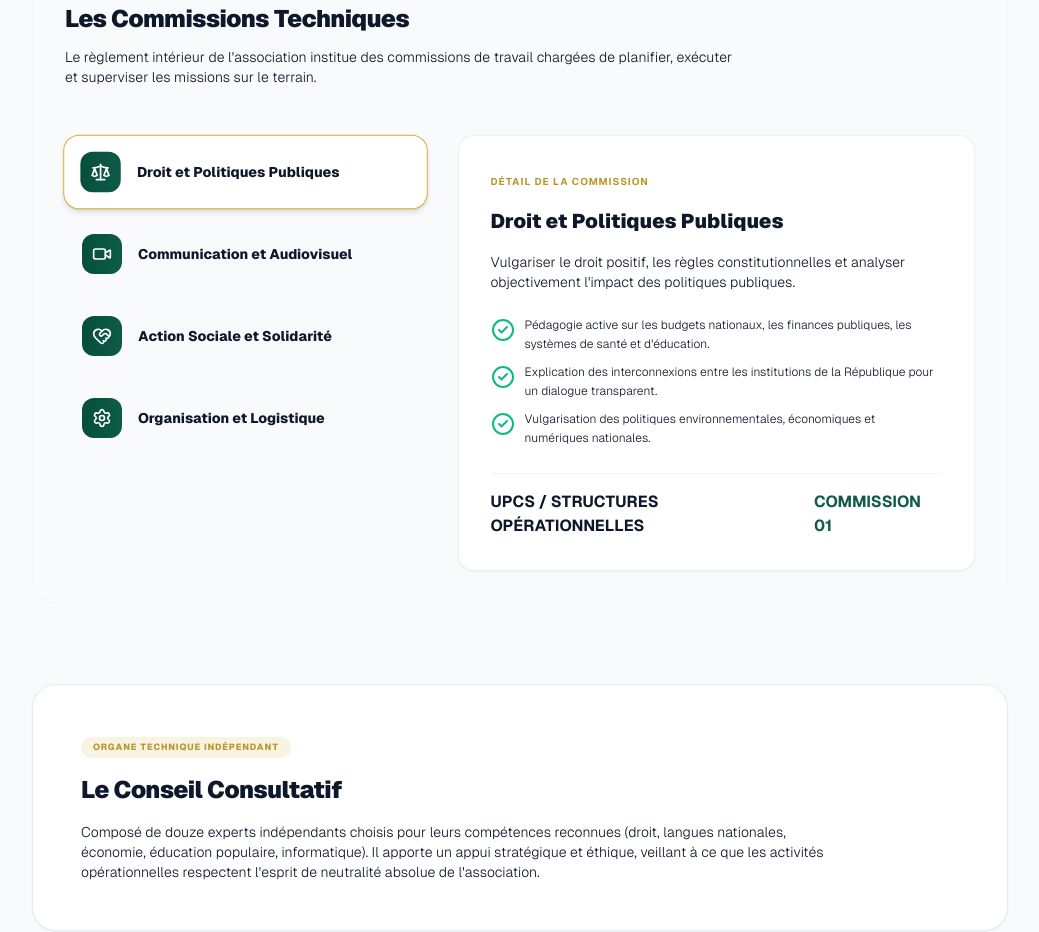
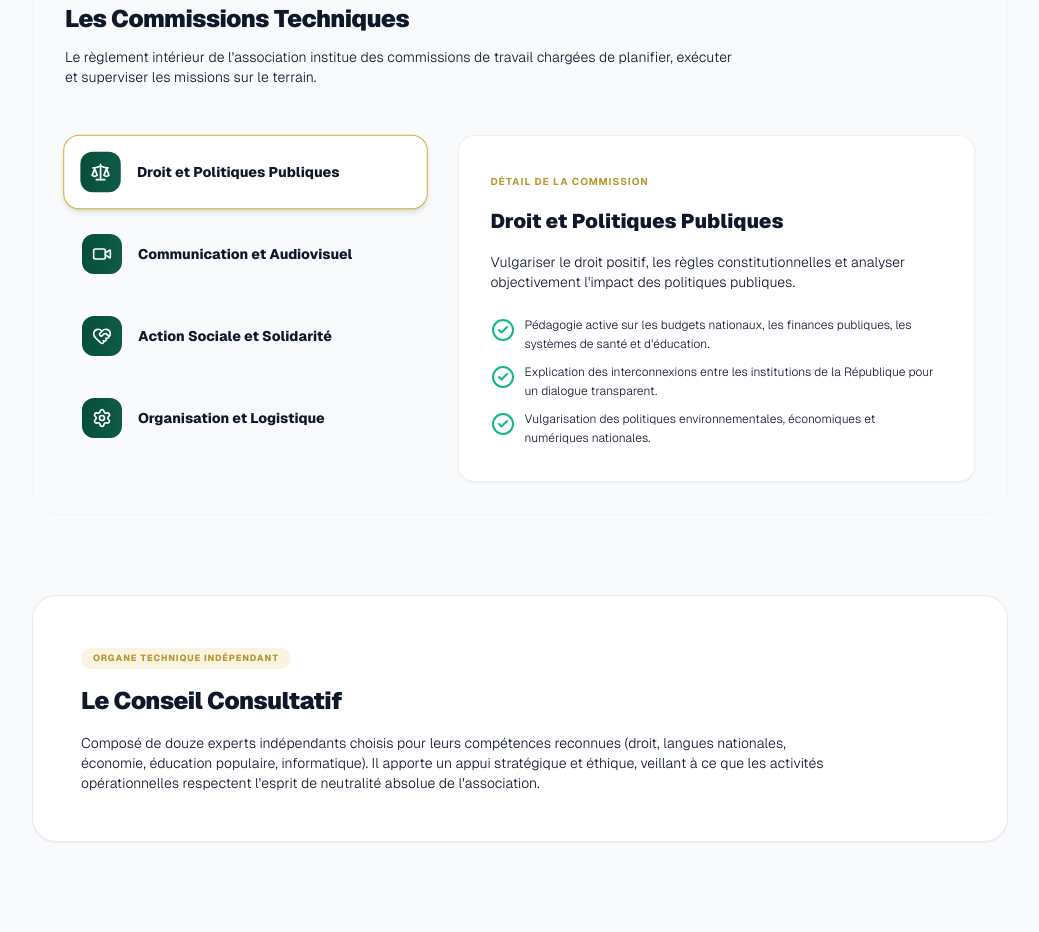
Before and after one commit to papemor94/xam-yoonu-reew-mi, a Next.js app: page /gouvernance in a window 1280 px wide. Shown: the part 1620-2552 px from the top of the page, without its empty margins (120-1159 px from the left). Built offline with nearby package versions, Linux system fonts and the light colour scheme.

Commit message:
style: remove operational metadata footer from governance commission card

```diff
--- a/app/(public)/gouvernance/page.tsx
+++ b/app/(public)/gouvernance/page.tsx
@@ -248,7 +248,7 @@ export default function GouvernancePage() {
           </div>
 
           {/* Contenu détaillé de la commission sélectionnée */}
-          <div className="md:col-span-7 bg-white rounded-2xl p-6 md:p-8 border border-xyrm-slate-200/60 shadow-sm space-y-6 min-h-[300px] flex flex-col justify-between">
+          <div className="md:col-span-7 bg-white rounded-2xl p-6 md:p-8 border border-xyrm-slate-200/60 shadow-sm space-y-6 min-h-[300px]">
             <div className="space-y-4">
               <span className="text-[10px] uppercase font-bold tracking-widest text-xyrm-gold-dark">
                 DÉTAIL DE LA COMMISSION
@@ -269,11 +269,6 @@ export default function GouvernancePage() {
                 ))}
               </ul>
             </div>
-
-            <div className="pt-4 border-t border-xyrm-slate-100 flex items-center justify-between text-xxs font-bold text-xyrm-slate-400">
-              <span>UPCS / STRUCTURES OPÉRATIONNELLES</span>
-              <span className="text-xyrm-green-primary">COMMISSION 0{commissions[selectedCommission].id + 1}</span>
-            </div>
           </div>
         </div>
       </section>
```
